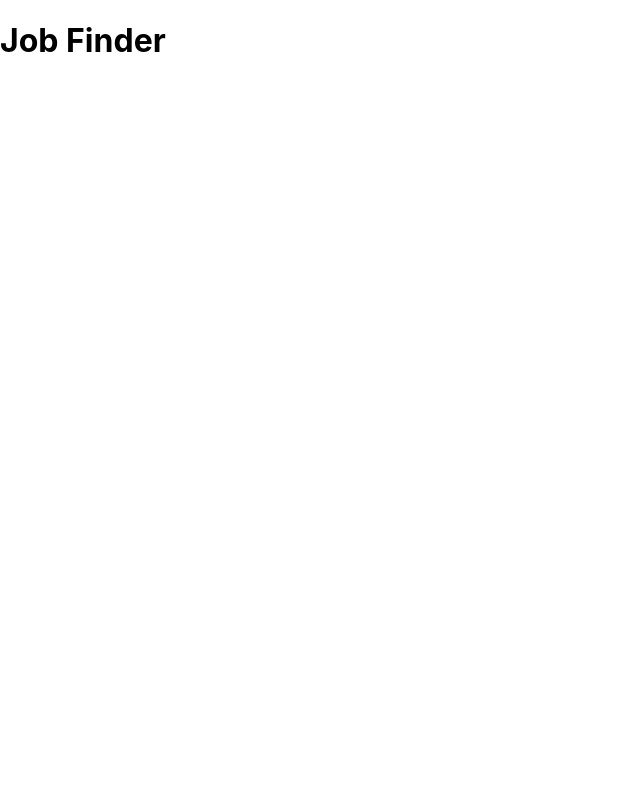
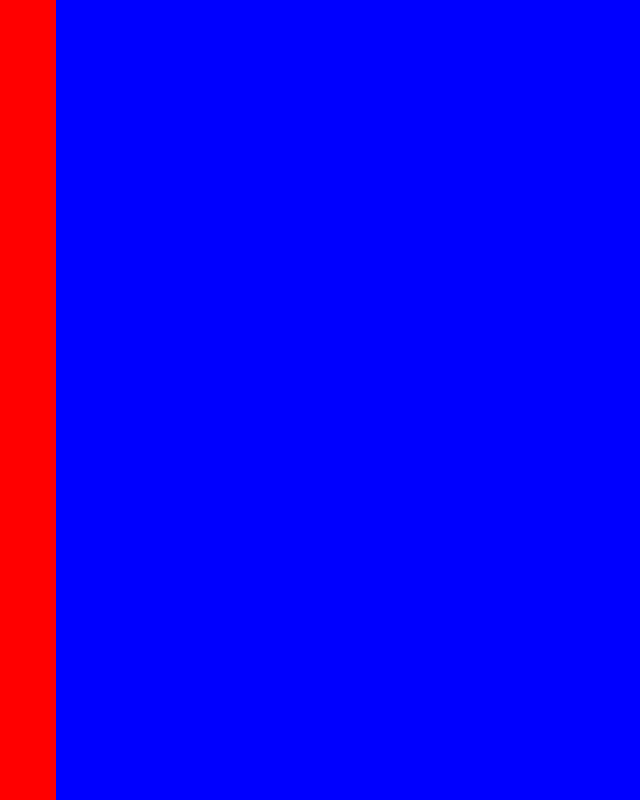
Before and after one commit to CalFeehan/job-finder, a React (Create React App) app in the folder react-frontend/: page / in a window 1280 px wide. Shown: the whole page, without its empty margins (0-640 px from the left). Built offline with nearby package versions, Linux system fonts and the light colour scheme.

Commit message:
Created react app

```diff
--- a/react-frontend/package.json
+++ b/react-frontend/package.json
@@ -3,6 +3,7 @@
   "version": "0.1.0",
   "private": true,
   "dependencies": {
+    "@material-ui/core": "^4.12.3",
     "@testing-library/jest-dom": "^5.14.1",
     "@testing-library/react": "^11.2.7",
     "@testing-library/user-event": "^12.8.3",
--- a/react-frontend/src/App.js
+++ b/react-frontend/src/App.js
@@ -1,10 +1,18 @@
-
+import {Grid} from "@material-ui/core"
 
 function App() {
+
   return (
-    <div className="App">
-      <h1>Job Finder</h1>
-    </div>
+    <>
+      <Grid container style={{height: "100%"}}>
+        <Grid item style={{width: "3.5rem", background: "red"}}>
+
+        </Grid>
+        <Grid item style={{flexGrow: 1, background: "blue"}}>
+
+        </Grid>
+      </Grid>
+    </>
   );
 }
 
--- a/react-frontend/src/index.css
+++ b/react-frontend/src/index.css
@@ -1,13 +1,20 @@
 body {
   margin: 0;
-  font-family: -apple-system, BlinkMacSystemFont, 'Segoe UI', 'Roboto', 'Oxygen',
-    'Ubuntu', 'Cantarell', 'Fira Sans', 'Droid Sans', 'Helvetica Neue',
+  font-family: -apple-system, BlinkMacSystemFont, "Segoe UI", "Roboto", "Oxygen",
+    "Ubuntu", "Cantarell", "Fira Sans", "Droid Sans", "Helvetica Neue",
     sans-serif;
   -webkit-font-smoothing: antialiased;
   -moz-osx-font-smoothing: grayscale;
 }
 
+body,
+html,
+#root {
+  width: 100%;
+  height: 100%;
+}
+
 code {
-  font-family: source-code-pro, Menlo, Monaco, Consolas, 'Courier New',
+  font-family: source-code-pro, Menlo, Monaco, Consolas, "Courier New",
     monospace;
 }
```
Also changed, not shown: react-frontend/src/Components/Sidebar.js (added, +7 -0 lines), 2 other files (tests, documents, lock files or other folders).
